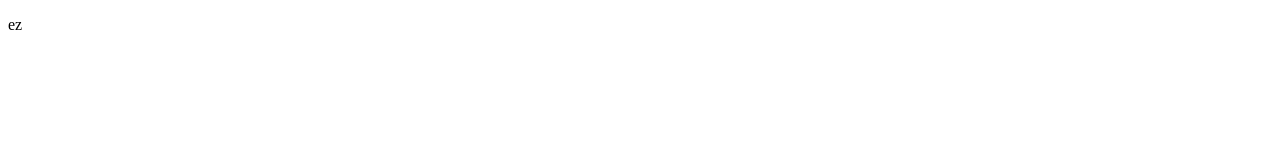
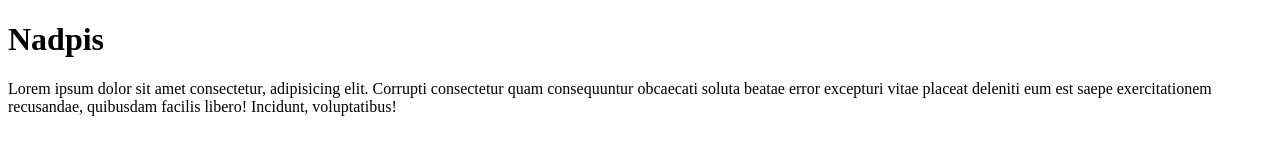
Before and after one commit to Petym98/html-structure, a plain HTML site: page index.html in a window 1280 px wide. Drawn offline with Linux system fonts and the light colour scheme.

Commit message:
added lorem ipsum and basic structure

```diff
--- a/index.html
+++ b/index.html
@@ -5,10 +5,25 @@
     <meta http-equiv="X-UA-Compatible" content="IE=edge">
     <meta name="viewport" content="width=device-width, initial-scale=1.0">
     <title>WBA 2C Git</title>
-    <p> ez </p>
+
 
 </head>
 <body>
 
+<h1>Nadpis </h1>
+
+<main>
+
+<section>
+
+<p>Lorem ipsum dolor sit amet consectetur, adipisicing elit. Corrupti consectetur quam consequuntur obcaecati soluta beatae error excepturi vitae placeat deleniti eum est saepe exercitationem recusandae, quibusdam facilis libero! Incidunt, voluptatibus!    </p>
+
+
+</section>
+
+</main>
+
+
+
 </body>
 </html>
```
